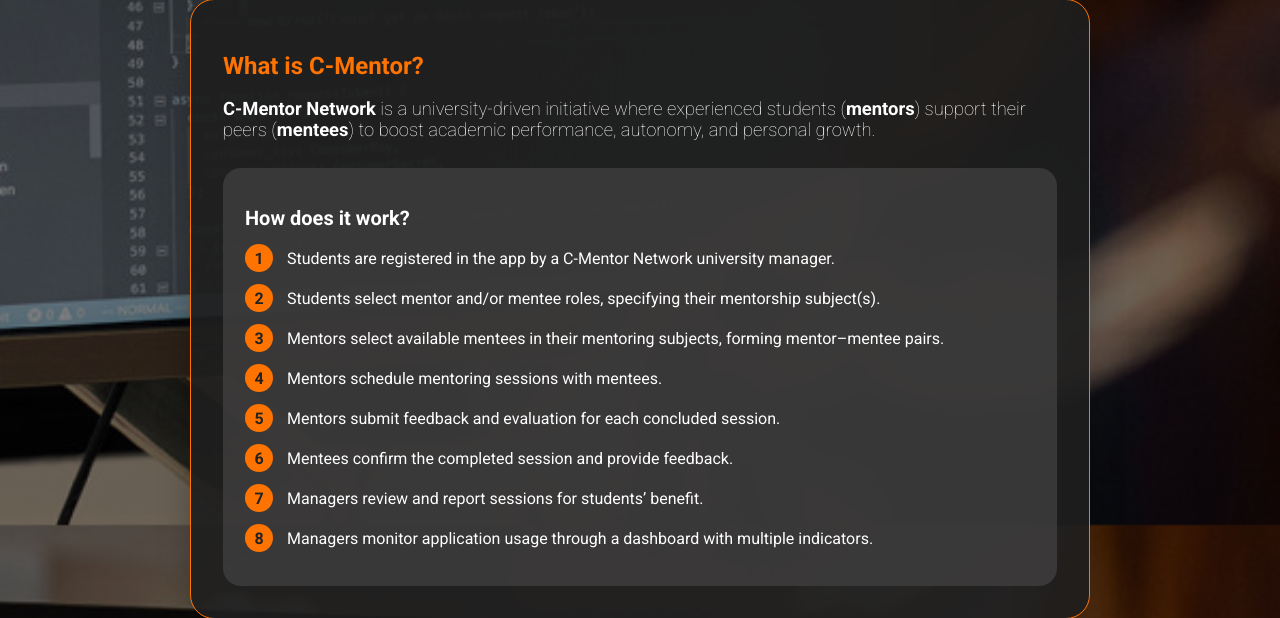
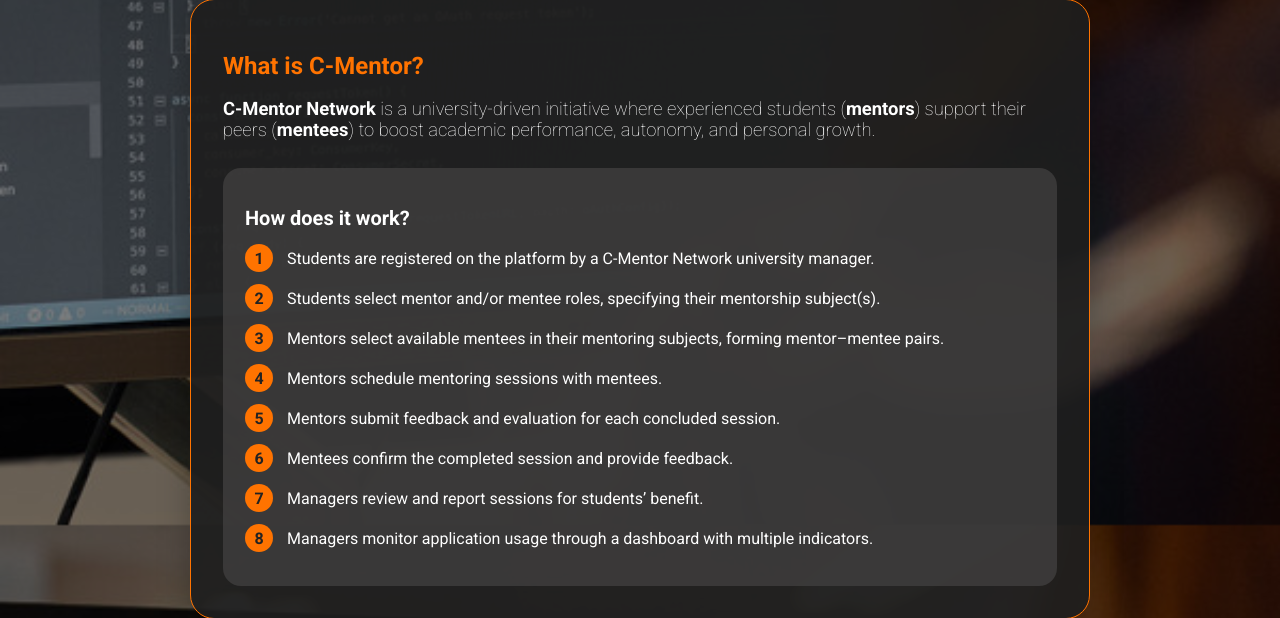
Before and after one commit to pw-2425-alunos/c-mentor, a Django app: page / in a window 1280 px wide. Shown: the part 755-1373 px from the top of the page. Run offline with Django 4.2, Linux system fonts and the light colour scheme; data comes from the database, SQL or seed files in the repository; some libraries are stand-ins or nearby versions.

Commit message:
platform

```diff
--- a/mentoria/templates/mentoria/info.html
+++ b/mentoria/templates/mentoria/info.html
@@ -281,7 +281,7 @@ padding: 18px;
         <div class="how-it-works-block">
             <h2 style="font-size:1.25em; color:#fff; margin-bottom:0.7em;">How does it work?</h2>
             <ol class="how-it-works-list">
-                <li><span class="step-number">1</span> Students are registered in the app by a C-Mentor Network university manager.</li>
+                <li><span class="step-number">1</span> Students are registered on the platform by a C-Mentor Network university manager.</li>
                 <li><span class="step-number">2</span> Students select mentor and/or mentee roles, specifying their mentorship subject(s).</li>
                 <li><span class="step-number">3</span> Mentors select available mentees in their mentoring subjects, forming mentor–mentee pairs.</li>
                 <li><span class="step-number">4</span> Mentors schedule mentoring sessions with mentees.</li>
```
